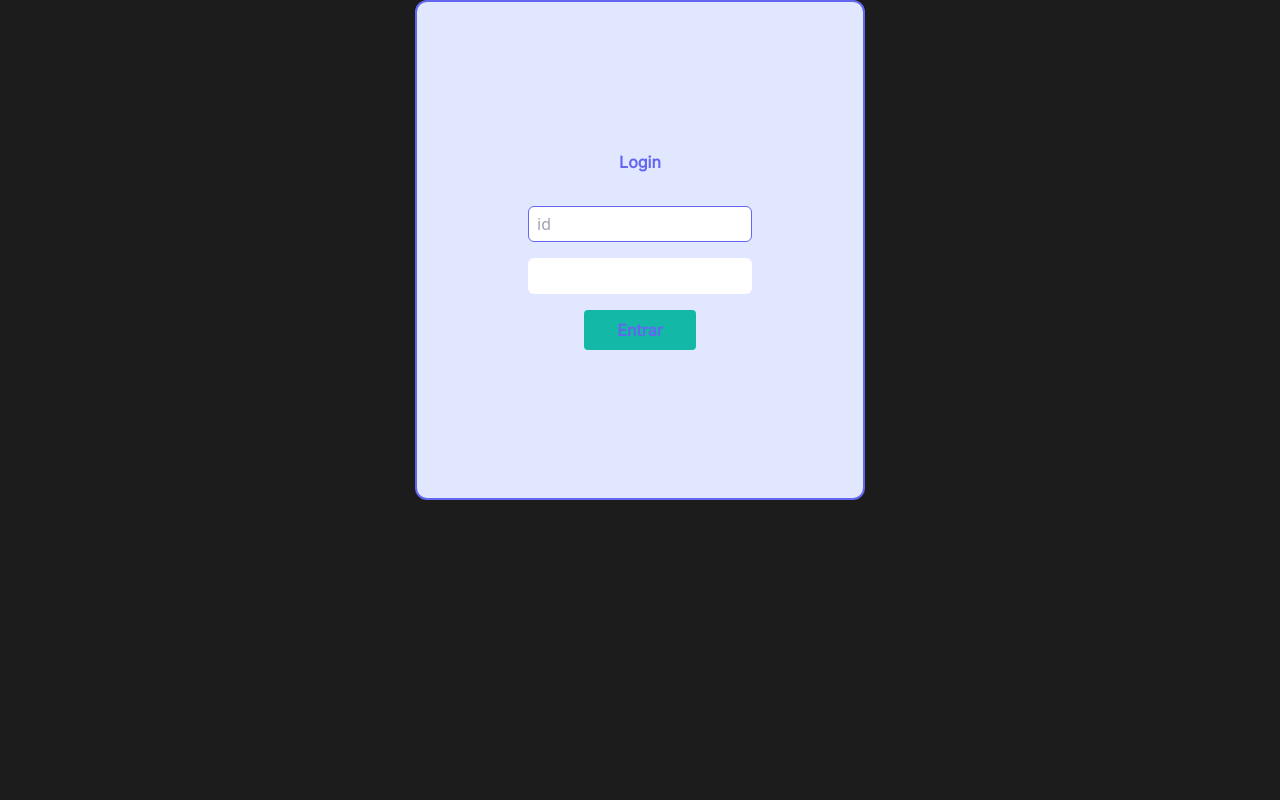
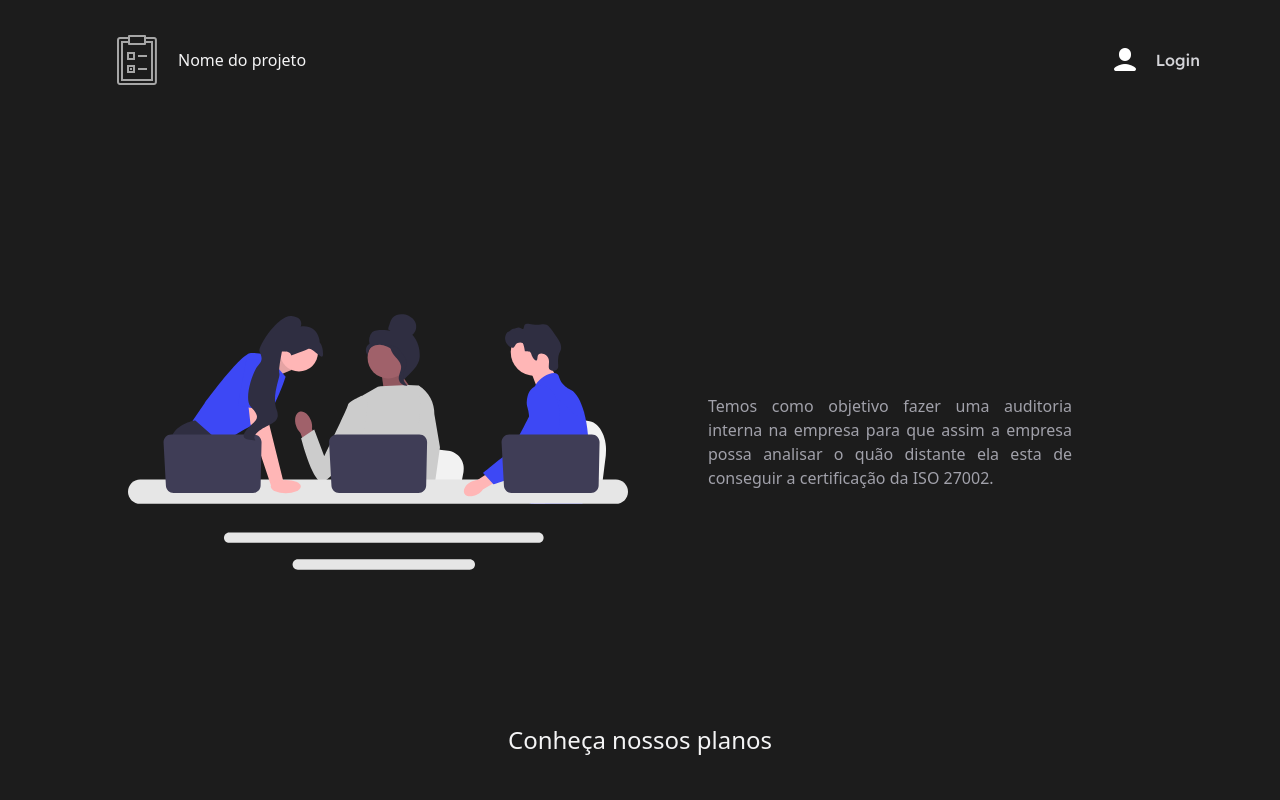
Before and after one commit to FabioSM02/audit-tailwind-next, a React (Vite) app: page / in a window 1280 px wide. Shown: the top 800 px of the page. Built offline with nearby package versions, Linux system fonts and the light colour scheme.

Commit message:
Adjust for login

```diff
--- a/src/App.tsx
+++ b/src/App.tsx
@@ -9,11 +9,12 @@ function App() {
   const [count, setCount] = useState(0)
 
   return (
-    <div className="flex items-center justify-center">
+    <>
+      <Header />
+      <div className="flex flex-col items-center justify-center">
 
-      <Login />
+        {/* <Login /> */}
 
-      {/* <Header />
 
         <main className="flex justify-between items-center mx-[10%] py-8 w-[80%] h-[85%]">
             <img src="../../public/icons-svg/engineering_team.svg" alt="Ilustração" className="mt-40 w-[500px] h-[500px] max-h-screen max-w-screen" />
@@ -23,18 +24,18 @@ function App() {
         </main>
 
         <section className="">
-        {/* degrade entre um preto ou cinza e um roxo escuro
+          {/* degrade entre um preto ou cinza e um roxo escuro */}
         </section>
 
         <section className="flex flex-col justify-center items-center h-[85%]">
           <p className="text-2xl pb-16">Conheça nossos planos</p>
-        {/* <img src="" alt="animação" /> */}
-        {/* <script src="https://cdn.lordicon.com/fudrjiwc.js"></script> */}
-        {/* <lord-icon
+          <img src="" alt="animação" />
+          {/* <script src="https://cdn.lordicon.com/fudrjiwc.js"></script>
+          <lord-icon
               src="https://cdn.lordicon.com/pimvysaa.json"
               trigger="loop"
               style="width:250px;height:250px">
-        </lord-icon>
+          </lord-icon> */}
           <div className="flex max-w-[80%]">
             <Card />
             <Card />
@@ -43,24 +44,25 @@ function App() {
         </section>
 
         <section className="">
-        {/* degrade entre um preto ou cinza e um roxo escuro volta
+          {/* degrade entre um preto ou cinza e um roxo escuro volta */}
         </section>
 
         <section className="flex flex-col justify-center items-center h-[85%] mt-40">
           <p className="">Nossa Equipe</p>
 
-        {/* COLOCAR HOVER NAS FOTOS DOS INTEGRANTES DO GRUPO E MOSTRAR LINKEDIN E NOME
+          {/* COLOCAR HOVER NAS FOTOS DOS INTEGRANTES DO GRUPO E MOSTRAR LINKEDIN E NOME */}
 
           <div>
             <MembersPhoto />
           </div>
         </section>
 
-      <footer className="bg-[#121111] h-16 py-16 flex flex-col items-center justify-center">
+        <footer className="bg-[#121111] h-16 w-[98vw] py-16 flex flex-col items-center justify-center">
           <p className="font-inter font-bold text-[#8D8DF3] pb-4">Desenvolvido por SEGMA6 - 2023</p>
           <p className="font-inter font-semibold text-[#8D8DF3]">Fatec São Caetano do Sul</p>
-      </footer> */}
+        </footer>
       </div>
+    </>
   )
 }
 
--- a/src/components/card.tsx
+++ b/src/components/card.tsx
@@ -28,7 +28,7 @@ export function Card(){
                     - Lorem ipsum, dolor sit amet consectetur adipisicing elit.
                 </p>
             </div>
-            <p className="text-purple-700 font-black text-xl border-2 border-spacing-12 border-purple-900 px-4 rounded-lg hover:border-purple-700 hover:transition-all">
+            <p className="text-purple-700 scale-100 font-black text-xl border-2 border-spacing-12 border-purple-900 px-4 rounded-lg hover:border-purple-700 hover:transition-all hover:scale-125">
                 $500
             </p>
         </div>
--- a/src/components/membersPhoto.tsx
+++ b/src/components/membersPhoto.tsx
@@ -9,7 +9,7 @@ interface MembersPhotoProps {
 export function MembersPhoto(){
     return(
         <>
-            <img src="" alt="" />
+            <img src="" alt="" className="" />
         </>
     );
 }
--- a/src/pages/Login.tsx
+++ b/src/pages/Login.tsx
@@ -1,14 +1,14 @@
-import React from "react";
+import React, { Fragment } from "react";
 
 export function Login(){
     return(
-        <div className="flex flex-col items-center justify-center w-[450px] h-[500px] rounded-xl border-2 border-indigo-500 bg-indigo-100 focus:border-red-500 focus:outline-none">
-            <p className="mb-8 text-indigo-500 font-inter font-bold">Login</p>
-            <form action="" method=""  className="flex flex-col items-center justify-center">
-                <input type="email" className="mb-4 w-56 h-9 px-2 rounded-md border-[.2px] border-indigo-500 focus:border-red-600 focus:outline-none" name="" placeholder="id" id="" />
-                <input type="password" className="mb-4 h-9 w-56 rounded-md focus:outline-none" name="" placeholder="" id="" />
+        <div className="flex flex-col items-center justify-center mt-[20vh] w-[450px] h-[500px] rounded-xl border-2 border-indigo-500 bg-indigo-100 focus:border-red-500 focus:outline-none">
+            <p className="mb-8 text-indigo-500 font-inter font-bold text-xl">Login</p>
+            <form action="" method="get"  className="flex flex-col items-center justify-center">
+                <input type="email" className="mb-4 w-64 h-9 px-2 text-violet-800 rounded-md border-[.2px] focus:border-indigo-500 focus:outline-none" name="" placeholder="email" id="" />
+                <input maxLength={30} type="password" className="mb-16 w-64 h-9 px-2 text-violet-800 rounded-md border-[.2px] focus:border-indigo-500 focus:outline-none" name="" placeholder="senha" id="" />
 
-                <button type="submit" className="text-indigo-500 font-inter font-bold bg-teal-500 w-28 rounded flex items-center justify-center h-10">
+                <button type="submit" className="scale-100 text-indigo-100 font-inter font-bold bg-indigo-500 w-28 rounded flex items-center justify-center h-10 hover:scale-125 hover:transition-transform hover:delay-75">
                     Entrar
                 </button>
             </form>
```
Also changed, not shown: notes.txt, 1 other file (tests, documents, lock files or other folders). Lines whose indentation alone changed are shown as unchanged.
